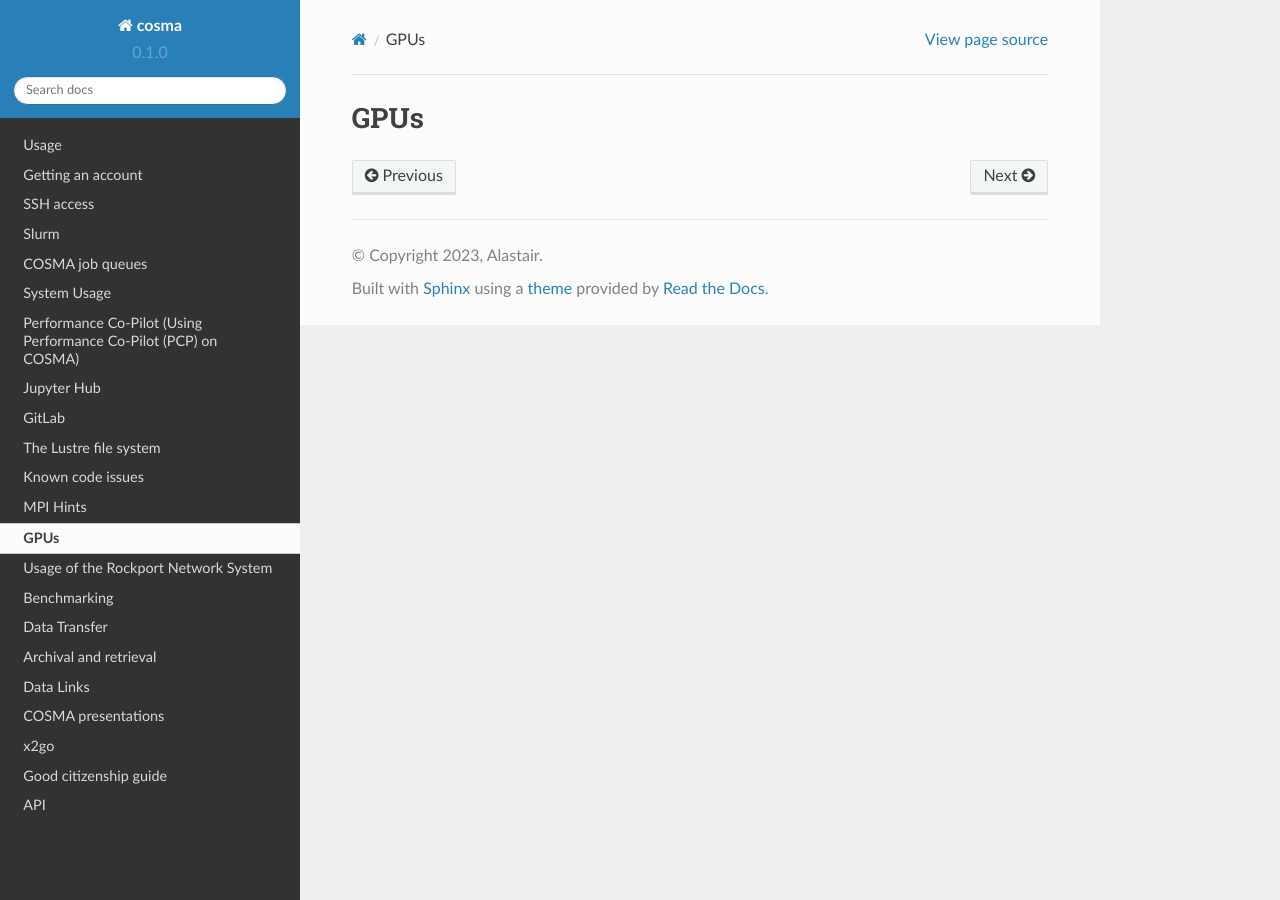
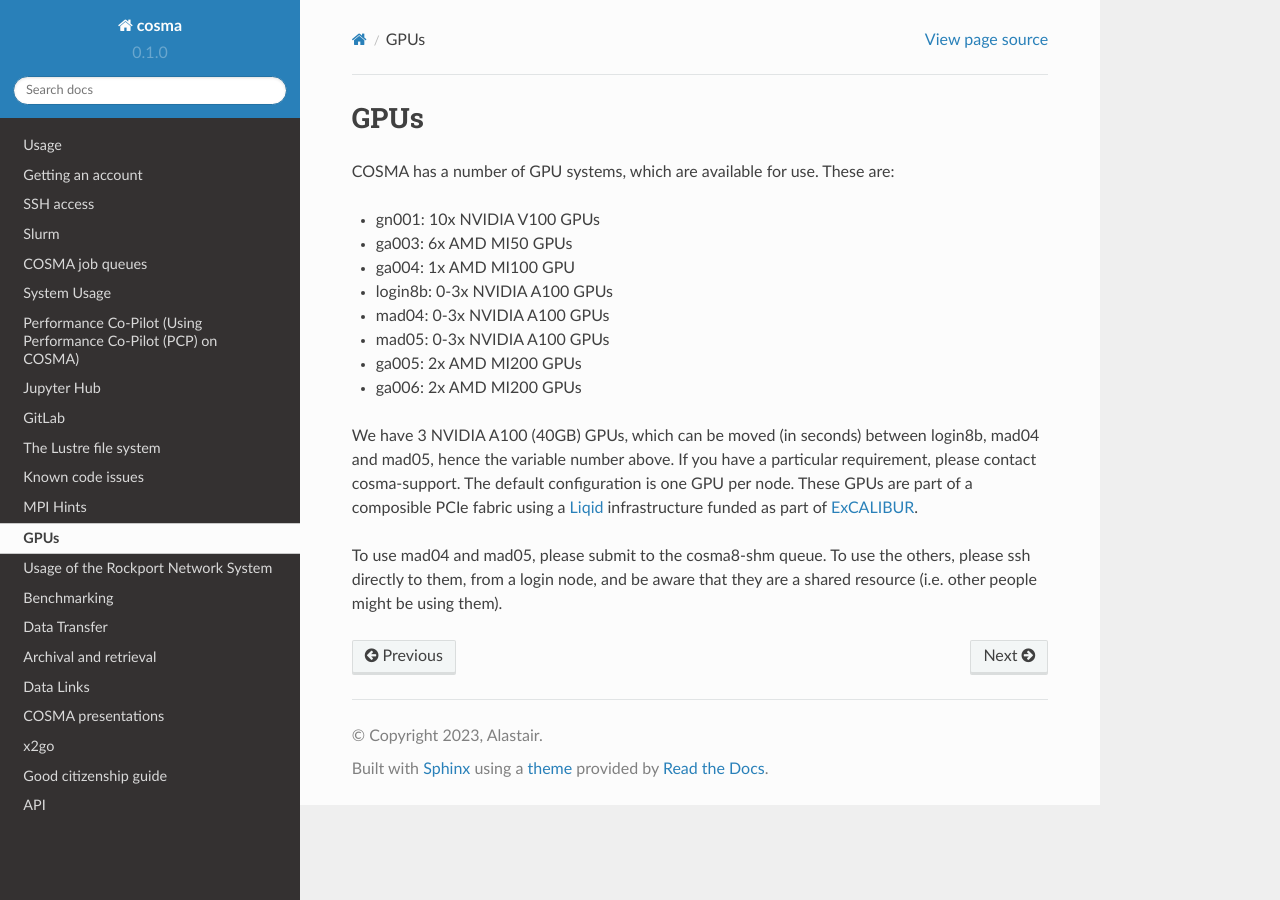
Before and after one commit to agb32/cosmadoc, a Sphinx documentation site: the page built from docs/source/gpu.md, in a window 1280 px wide. Built offline with Sphinx 7.4.7 and the Read the Docs theme 2.0.0, drawn with Linux system fonts in a browser that asks for light colours; pages that are not in the unit, such as notebooks, are missing from menus.

Commit message:
updated GPUs info

```diff
--- a/docs/source/gpu.md
+++ b/docs/source/gpu.md
@@ -1 +1,16 @@
 # GPUs
+
+COSMA has a number of GPU systems, which are available for use. These are:
+
+* gn001: 10x NVIDIA V100 GPUs
+* ga003: 6x AMD MI50 GPUs
+* ga004: 1x AMD MI100 GPU
+* login8b: 0-3x NVIDIA A100 GPUs
+* mad04: 0-3x NVIDIA A100 GPUs
+* mad05: 0-3x NVIDIA A100 GPUs
+* ga005: 2x AMD MI200 GPUs
+* ga006: 2x AMD MI200 GPUs
+
+We have 3 NVIDIA A100 (40GB) GPUs, which can be moved (in seconds) between login8b, mad04 and mad05, hence the variable number above. If you have a particular requirement, please contact cosma-support. The default configuration is one GPU per node. These GPUs are part of a composible PCIe fabric using a [Liqid](https://www.liqid.com) infrastructure funded as part of [ExCALIBUR](https://excalibur.ac.uk).
+
+To use mad04 and mad05, please submit to the cosma8-shm queue. To use the others, please ssh directly to them, from a login node, and be aware that they are a shared resource (i.e. other people might be using them).
```
